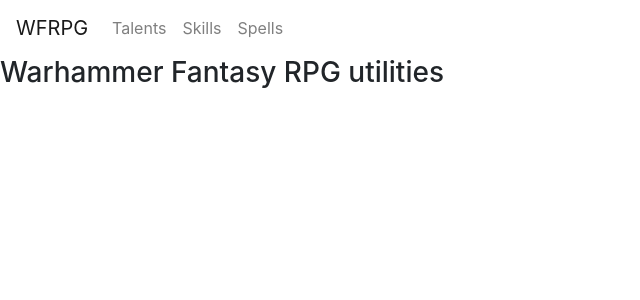
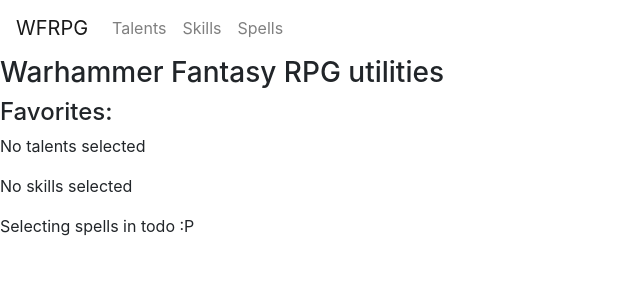
Before and after one commit to eliasker/wfrpg_gm_tools, a React (Create React App) app: page / in a window 1280 px wide. Shown: the top 300 px of the page, without its empty margins (0-640 px from the left). Built offline with nearby package versions, Linux system fonts and the light colour scheme; the HTML template or start-up script is replaced by a standard one.

Commit message:
Moved Main to separate component ('FrontPage'), some styling

```diff
--- a/src/App.js
+++ b/src/App.js
@@ -10,30 +10,14 @@
 import './index.css'
 import 'bootstrap/dist/css/bootstrap.min.css'
 
-import { RecoilRoot, useRecoilValue } from 'recoil'
-import { selectedTalents, selectedSkills } from './recoil/selectors'
+import { RecoilRoot } from 'recoil'
 
+import FrontPage from './components/FrontPage'
 import TalentsPage from './components/rules/TalentsPage'
 import SkillsPage from './components/rules/SkillsPage'
 import Spells from './components/rules/Spells'
-import TalentList from './components/rules/TalentList'
-import SkillList from './components/rules/SkillList'
 
 const App = () => {
-  // TODO: Move to separate component
-  // TODO: Alternate description for empty lists
-  const Main = () => {
-    const talents = useRecoilValue(selectedTalents('Selected'))
-    const skills = useRecoilValue(selectedSkills('Selected'))
-    return (
-      <div>
-        <h3>Warhammer Fantasy RPG utilities</h3>
-        <SkillList skills={skills} />
-        <TalentList talents={talents} />
-      </div>
-    )
-  }
-
   return (
     <RecoilRoot>
       <Router>
@@ -51,7 +35,7 @@
         </Navbar>
 
         <Switch>
-          <Route exact path="/"><Main /></Route>
+          <Route exact path="/"><FrontPage /></Route>
           <Route path="/skills"><SkillsPage /></Route>
           <Route path="/talents"><TalentsPage /></Route>
           <Route path="/spells"><Spells /></Route>
--- /dev/null
+++ b/src/components/FrontPage.js
@@ -0,0 +1,30 @@
+import React from 'react'
+
+import { useRecoilValue } from 'recoil'
+import { selectedTalents, selectedSkills } from '../recoil/selectors'
+
+import SkillList from './rules/SkillList'
+import TalentList from './rules/TalentList'
+
+const FrontPage = () => {
+  const talents = useRecoilValue(selectedTalents('Selected'))
+  const skills = useRecoilValue(selectedSkills('Selected'))
+
+  return (
+    <div>
+      <h3>Warhammer Fantasy RPG utilities</h3>
+      <h4>Favorites:</h4>
+      {talents.length === 0 ?
+        <p>No talents selected</p> :
+        <TalentList talents={talents} />
+      }
+      {skills.length === 0 ?
+        <p>No skills selected</p> :
+        <SkillList skills={skills} />
+      }
+      <p>Selecting spells in todo :P</p>
+    </div>
+  )
+}
+
+export default FrontPage
--- a/src/components/rules/Skill.js
+++ b/src/components/rules/Skill.js
@@ -15,13 +15,12 @@
     setSkillList(newList)
   }
 
-  // FIXME: key={child} :DDD
   const mapDesc = (array) => array.map(child =>
-    <p key={child}>{child}</p>)
+    <p key={skill.id + array.indexOf(child)}>{child}</p>)
 
   return (
     <div key={skill.id}>
-      <h3>{skill.name}</h3>
+      <h4>{skill.name}</h4>
       <input type="checkbox"
         checked={skill.isSelected}
         onChange={toggleSelected}
--- a/src/components/rules/Spells.js
+++ b/src/components/rules/Spells.js
@@ -25,7 +25,7 @@
 
   const Spell = ({ spell }) =>
     <div>
-      <h3>{spell.name}</h3>
+      <h4>{spell.name}</h4>
       <p>{spell.CN}</p>
       <p>{spell.range}</p>
       <p>{spell.target}</p>
--- a/src/components/rules/Talent.js
+++ b/src/components/rules/Talent.js
@@ -17,7 +17,7 @@
 
   return (
     <div>
-      <h3>{talent.name}</h3>
+      <h4>{talent.name}</h4>
       <input type="checkbox"
         checked={talent.isSelected}
         onChange={toggleSelected}
```
